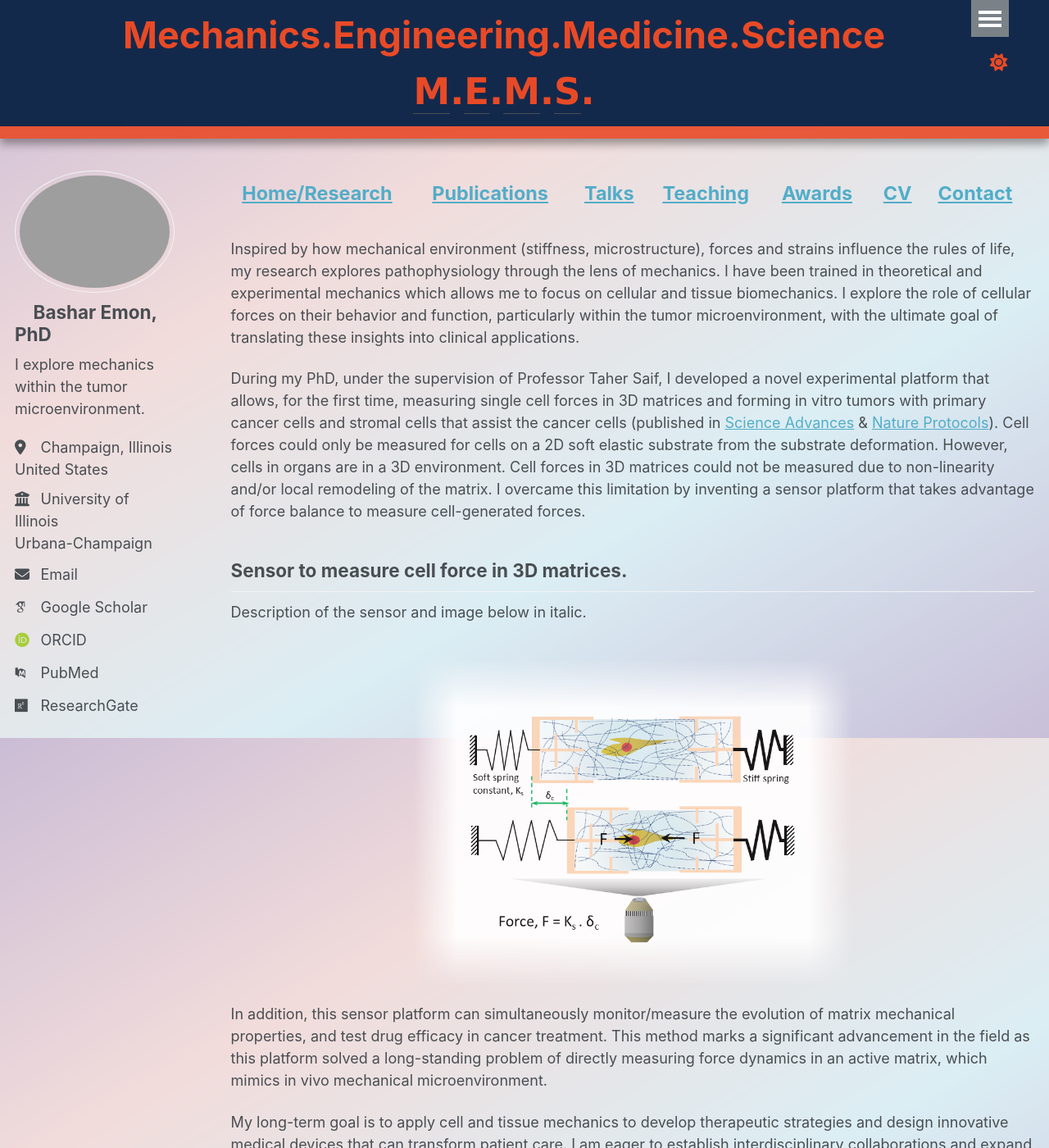
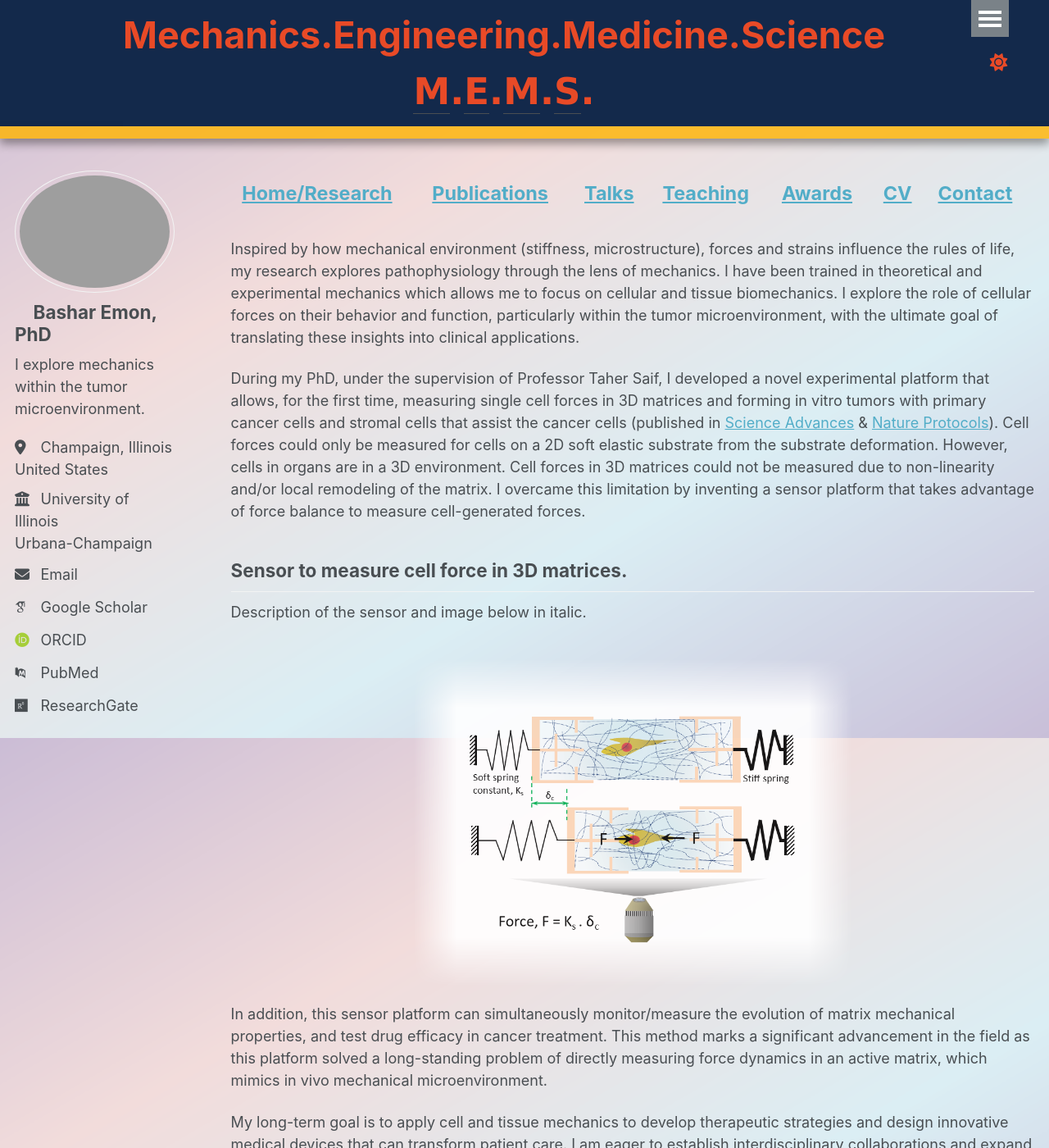
Before and after one commit to BasharEmon/BasharEmon.github.io, a Jekyll site: the page built from _pages/about.md, in a window 1280 px wide and 1400 px high. Shown: the whole window at 82% size. Built offline with Jekyll 4.4.1, drawn with Linux system fonts in a browser that asks for light colours; some web fonts are replaced.

Commit message:
Update _masthead.scss

```diff
--- a/_sass/layout/_masthead.scss
+++ b/_sass/layout/_masthead.scss
@@ -20,7 +20,7 @@
     position: absolute;
     bottom: 10;
     height: 15px;
-    background: rgba(232, 74, 39, .9); //var(--global-border-color);
+    background: rgba(255, 179, 0, 0.8); //rgba(232, 74, 39, .9); //var(--global-border-color);
     width: 100%;
     box-shadow: 0 6px 12px rgba(0, 0, 0, 0.4);
   }
```
